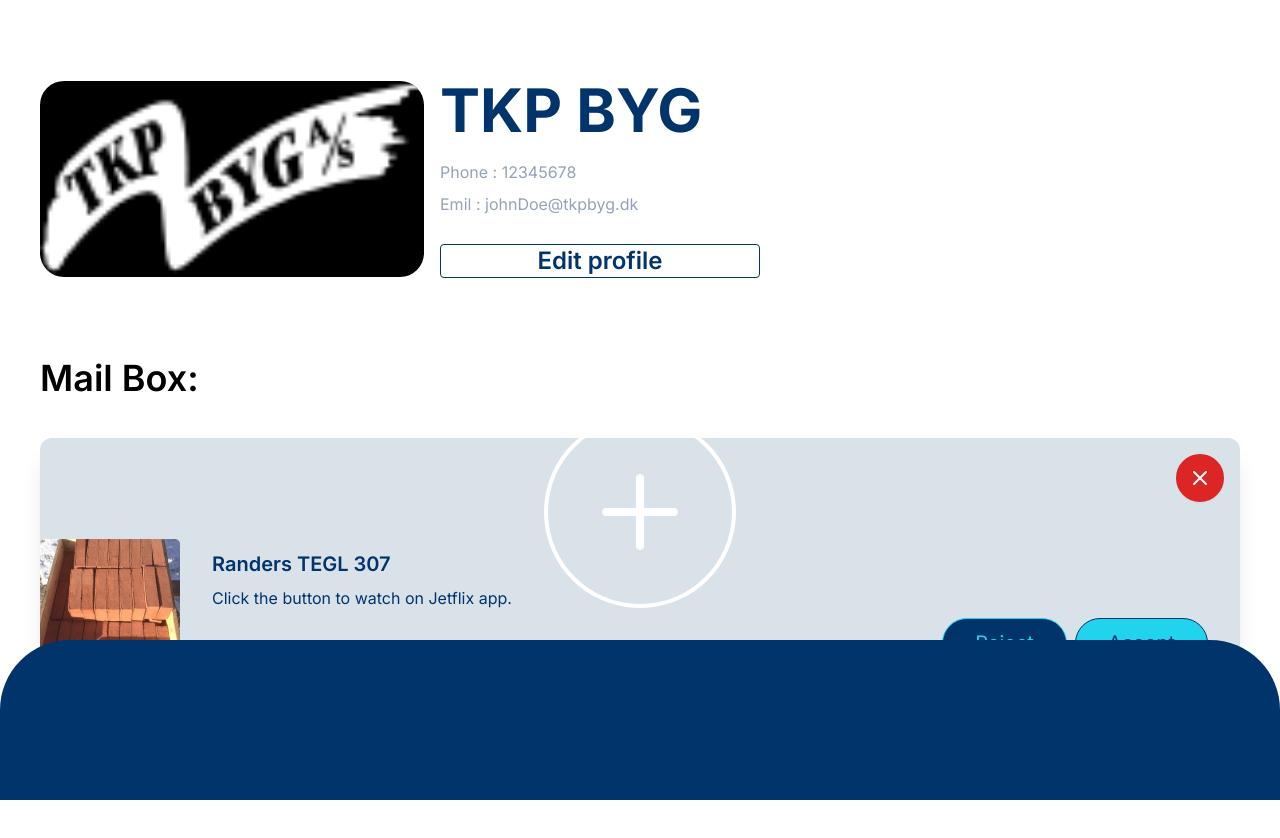
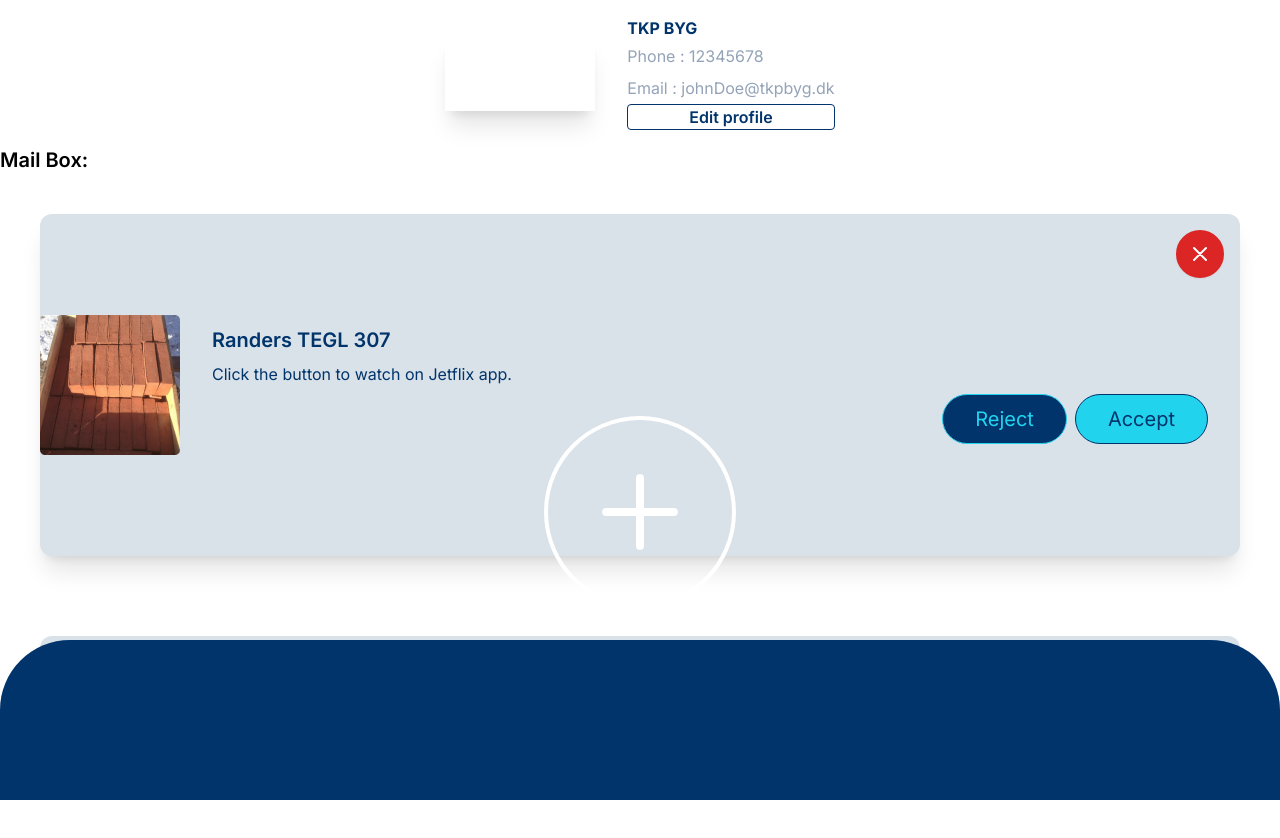
Before and after one commit to storgaard98/TooWoodToGo, a Next.js app in the folder nextjs-frontend/: page /home in a window 1280 px wide. Shown: the top 838 px of the page. Before the commit the page ends 800 px from the top, so only its background shows below. Built offline with nearby package versions, Linux system fonts and the light colour scheme.

Commit message:
Co-authored-by: storgaard98 <storgaard98@users.noreply.github.com> some style fixing

```diff
--- a/nextjs-frontend/app/components/LoginFormular.tsx
+++ b/nextjs-frontend/app/components/LoginFormular.tsx
@@ -3,15 +3,15 @@
 const LoginFormular = () => {
   return (
     <>
-      <label className="form-control w-full max-w-xl ">
+      <label className="form-control w-full max-w-xs h-">
         <div className="label">
-          <span className="label-text text-white text-4xl">Company Mail</span>
+          <span className="label-text text-white text-xl">Company Mail</span>
         </div>
-        <div className="relative w-full max-w-xl">
+        <div className="relative w-full max-w-xs">
           <input
             type="text"
             //placeholder="Type here"
-            className="input w-full max-w-xl rounded-3px pr-8 pl-14 text-4xl h-24"
+            className="input w-full max-w-sm rounded-3px pr-8 pl-14 text-4xl h-24"
           />
           <svg
             xmlns="http://www.w3.org/2000/svg"
--- a/nextjs-frontend/app/globals.css
+++ b/nextjs-frontend/app/globals.css
@@ -31,12 +31,3 @@
     text-wrap: balance;
   }
 }
-
-.hero-content1 {
-  z-index: 0;
-    display: flex;
-    align-items: center;
-    justify-content: start;
-    gap: 1rem/* 16px */;
-    width: 100%;
-}
--- a/nextjs-frontend/app/home/components/profile.tsx
+++ b/nextjs-frontend/app/home/components/profile.tsx
@@ -11,27 +11,21 @@
 
 const profile = (props: ProfileProps) => {
   return (
-    <div className="pl-10">
-      <div className="hero-content1 flex-col lg:flex-row">
-        <div className="bg-black overflow-hidden rounded-3xl">
-          <Image
-            src="/image.png"
-            alt={`Profile Picture of ${props.profileName}`}
-            className="max-w-sm shadow-4xl "
-            width={800}
-            height={800}
-          />
-        </div>
-        <div className=" text-black pr-10">
-          <h1 className="text-6xl font-bold text-stark-blue">
-            {props.profileName}
-          </h1>
-          <div className="py-2"></div>
+    <div className="hero">
+      <div className="hero-content flex">
+        <Image
+          src={props.pathToProfile}
+          alt={`Profile Picture of ${props.profileName}`}
+          className="max-w-sm shadow-xl mr-4"
+          width={150}
+          height={150}
+        />
+        <div>
+          <h3 className="font-bold text-stark-blue">{props.profileName}</h3>
           <div className="flex flex-col">
             <p className="py-1 text-slate-400">Phone : {props.phone}</p>
-            <p className="py-1 text-slate-400">Emil : {props.email}</p>
-            <div className="py-3"></div>
-            <button className="text-2xl bg-transparent hover:bg-stark-blue text-stark-blue font-semibold hover:text-white py-  px-4 border border-stark-blue hover:border-transparent rounded w-80">
+            <p className="py-1 text-slate-400">Email : {props.email}</p>
+            <button className="bg-transparent hover:bg-stark-blue text-stark-blue font-semibold hover:text-white border border-stark-blue hover:border-transparent rounded">
               Edit profile
             </button>
           </div>
@@ -44,7 +38,7 @@
 profile.propTypes = {
   pathToProfile: PropTypes.string.isRequired,
   profileName: PropTypes.string.isRequired,
-  phone: PropTypes.number.isRequired,
+  phone: PropTypes.string.isRequired,
   email: PropTypes.string.isRequired,
 };
 
--- a/nextjs-frontend/app/home/page.tsx
+++ b/nextjs-frontend/app/home/page.tsx
@@ -17,16 +17,14 @@
   };
 
   return (
-    <div className="h-screen w-screen flex flex-col bg-white relative overflow-y-hidden z-0 py-20">
+    <div className="h-screen w-screen flex flex-col bg-white overflow-y-hidden z-0">
       <Profile
-        pathToProfile={"https://tkpbyg.dk/media/leyd4fqj/white_logo.png"}
+        pathToProfile={"/image.png"}
         profileName={"TKP BYG"}
         phone={"12345678"}
         email={"johnDoe@tkpbyg.dk"}
       />
-      <h2 className="text-black font-semibold card-title text-4xl pt-20 pl-10">
-        Mail Box:{" "}
-      </h2>
+      <h4 className="text-black font-semibold card-title">Mail Box: </h4>
       {!isExpanded && (
         <div className="flex flex-col flex-wrap">
           <Products pathToImage="" productName="Randers TEGL 307" price={1} />
--- a/nextjs-frontend/app/page.tsx
+++ b/nextjs-frontend/app/page.tsx
@@ -12,7 +12,7 @@
   return (
     <div className="bg-stark-orange h-screen w-screen flex flex-col items-center justify-center">
       <LoginFormular />
-      <Link href="./SignUp" className="label-text text-white pt-3 text-3xl">
+      <Link href="./SignUp" className="label-text text-white pt-1 text-xl">
         Aren&rsquo;t you signed up yet? <b>Sign up</b>
       </Link>
       <SignInButton />
```
